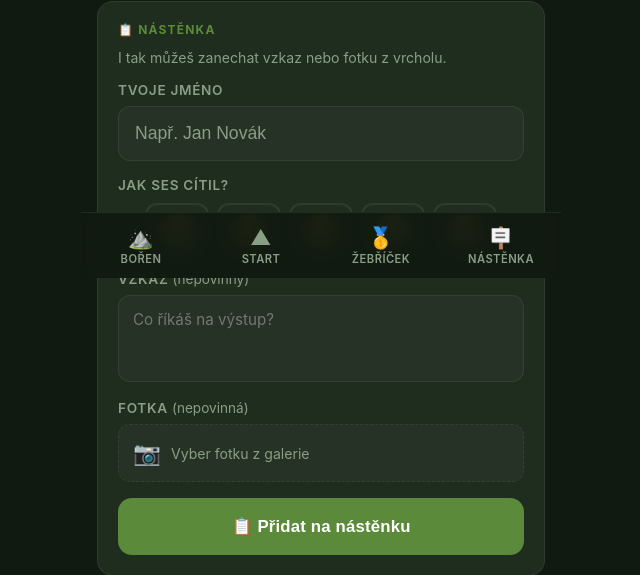
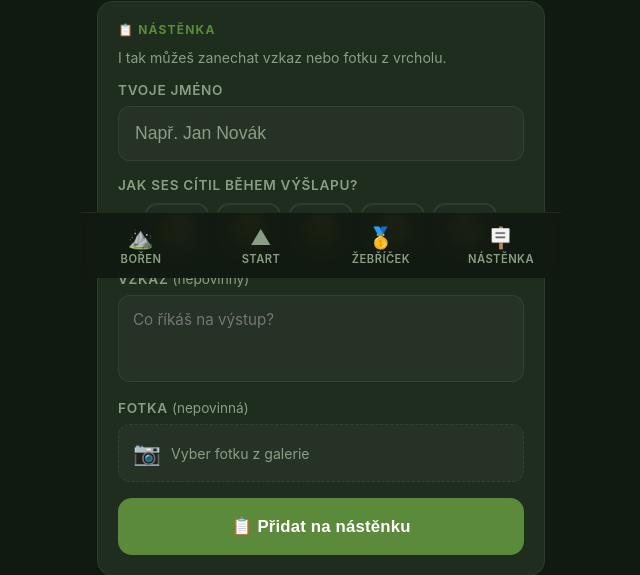
Before and after one commit to fatalnubstack/kopec, a FastAPI app: page /finish in a window 1280 px wide. Shown: the part 522-1097 px from the top of the page, without its empty margins (319-959 px from the left). Run offline with FastAPI, Linux system fonts and the light colour scheme.

Commit message:
Změna textu: Jak ses cítil → Jak ses cítil během výšlapu

```diff
--- a/app/templates/finish.html
+++ b/app/templates/finish.html
@@ -25,7 +25,7 @@
     <input type="text" id="noClimbName" placeholder="Např. Jan Novák" maxlength="80" autocomplete="off">
 
     <div style="margin-top:16px;">
-      <p style="font-size:0.85rem; font-weight:600; color:var(--muted); margin-bottom:10px; text-transform:uppercase; letter-spacing:0.05em;">Jak ses cítil?</p>
+      <p style="font-size:0.85rem; font-weight:600; color:var(--muted); margin-bottom:10px; text-transform:uppercase; letter-spacing:0.05em;">Jak ses cítil během výšlapu?</p>
       <div id="noClimbMoodPicker" style="display:flex; gap:8px; justify-content:center;">
         <button type="button" class="mood-btn" data-mood="1" style="font-size:1.8rem; background:none; border:2px solid var(--border); border-radius:12px; padding:8px 12px; cursor:pointer;">😮‍💨</button>
         <button type="button" class="mood-btn" data-mood="2" style="font-size:1.8rem; background:none; border:2px solid var(--border); border-radius:12px; padding:8px 12px; cursor:pointer;">😕</button>
@@ -116,7 +116,7 @@
     <p style="font-size:0.88rem; color:var(--muted); margin-bottom:16px;">Zanech vzkaz ostatním dobrodružím.</p>
 
     <div>
-      <p style="font-size:0.85rem; font-weight:600; color:var(--muted); margin-bottom:10px; text-transform:uppercase; letter-spacing:0.05em;">Jak ses cítil?</p>
+      <p style="font-size:0.85rem; font-weight:600; color:var(--muted); margin-bottom:10px; text-transform:uppercase; letter-spacing:0.05em;">Jak ses cítil během výšlapu?</p>
       <div id="moodPicker" style="display:flex; gap:8px; justify-content:center;">
         <button type="button" class="mood-btn" data-mood="1" style="font-size:1.8rem; background:none; border:2px solid var(--border); border-radius:12px; padding:8px 12px; cursor:pointer;">😮‍💨</button>
         <button type="button" class="mood-btn" data-mood="2" style="font-size:1.8rem; background:none; border:2px solid var(--border); border-radius:12px; padding:8px 12px; cursor:pointer;">😕</button>
--- a/app/templates/nastenka.html
+++ b/app/templates/nastenka.html
@@ -22,7 +22,7 @@
   <input type="text" id="formName" placeholder="Např. Jan Novák" maxlength="80" autocomplete="off">
 
   <div style="margin-top:16px;">
-    <p style="font-size:0.85rem; font-weight:600; color:var(--muted); margin-bottom:10px; text-transform:uppercase; letter-spacing:0.05em;">Jak ses cítil?</p>
+    <p style="font-size:0.85rem; font-weight:600; color:var(--muted); margin-bottom:10px; text-transform:uppercase; letter-spacing:0.05em;">Jak ses cítil během výšlapu?</p>
     <div id="formMoodPicker" style="display:flex; gap:8px; justify-content:center;">
       <button type="button" class="mood-btn" data-mood="1" style="font-size:1.8rem; background:none; border:2px solid var(--border); border-radius:12px; padding:8px 12px; cursor:pointer;">😮‍💨</button>
       <button type="button" class="mood-btn" data-mood="2" style="font-size:1.8rem; background:none; border:2px solid var(--border); border-radius:12px; padding:8px 12px; cursor:pointer;">😕</button>
```
